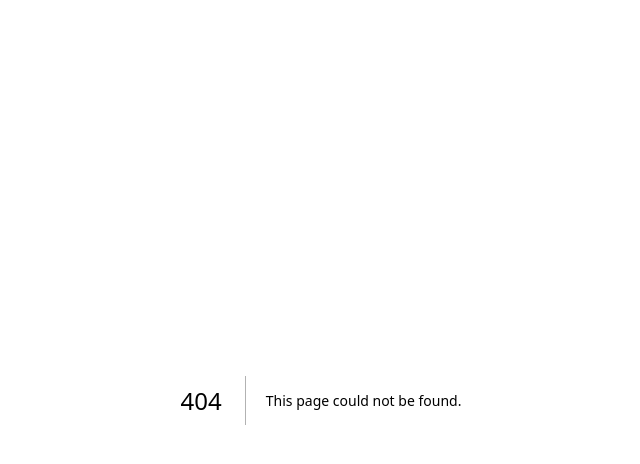
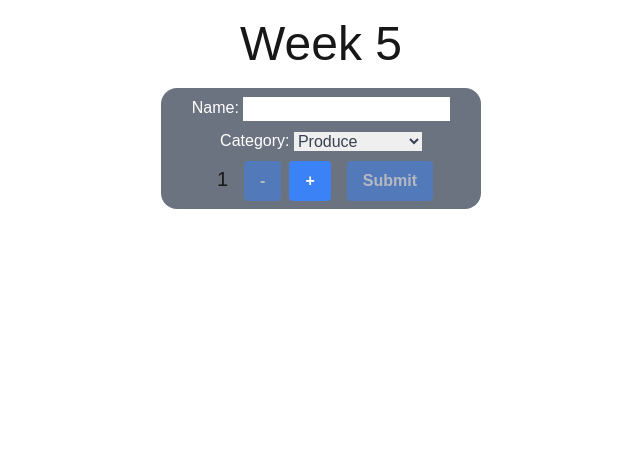
Before and after one commit to liamjwoods5/cprg306-assignments, a Next.js app: page /week-5 in a window 1280 px wide. Before the commit this address had no page. Shown: the top 464 px of the page, without its empty margins (319-959 px from the left). Built offline with nearby package versions, Linux system fonts and the light colour scheme.

Commit message:
Week 5 assignment
completed week 5 assignment

```diff
--- a/app/page.js
+++ b/app/page.js
@@ -1,18 +1,34 @@
 export default function Home() {
   return (
     <div>
-      <h1 className="text-2xl m-5 mb-1">
-        CPRG 306: Web Development 2 - Assignments
-      </h1>
+      <h1 className="text-2xl m-5 mb-1">CPRG 306: Web Development 2 - Assignments</h1>
       <ul className="ml-7">
         <li>
-          <a href="/week-2" className="hover:text-blue-500 hover:underline">
+          <a
+            href="/week-2"
+            className="hover:text-blue-500 hover:underline">
             Week-2 Assignment
           </a>
         </li>
         <li>
-          <a href="/week-3" className="hover:text-blue-500 hover:underline">
+          <a
+            href="/week-3"
+            className="hover:text-blue-500 hover:underline">
             Week-3 Assignment
+          </a>
+        </li>
+        <li>
+          <a
+            href="/week-4"
+            className="hover:text-blue-500 hover:underline">
+            Week-4 Assignment
+          </a>
+        </li>
+        <li>
+          <a
+            href="/week-5"
+            className="hover:text-blue-500 hover:underline">
+            Week-5 Assignment
           </a>
         </li>
       </ul>
--- a/app/week-3/page.js
+++ b/app/week-3/page.js
@@ -8,3 +8,4 @@ export default function Page() {
     </main>
   );
 }
+5;
--- /dev/null
+++ b/app/week-4/new-items.js
@@ -0,0 +1,43 @@
+"use client";
+import { useState } from "react";
+
+export default function NewItem() {
+  const [quantity, setQuantity] = useState(1);
+
+  const increment = () => {
+    setQuantity((prevQuantity) => {
+      if (prevQuantity < 20) {
+        return prevQuantity + 1;
+      }
+      return prevQuantity;
+    });
+  };
+
+  const decrement = () => {
+    setQuantity((prevQuantity) => {
+      if (prevQuantity > 1) {
+        return prevQuantity - 1;
+      }
+      return prevQuantity;
+    });
+  };
+
+  return (
+    <div className="text-center">
+      <h1 className="inline-block mx-4 text-xl">{quantity}</h1>
+      <button
+        onClick={decrement}
+        disabled={quantity <= 1}
+        className="bg-blue-500 hover:bg-blue-700 text-white font-bold py-2 px-4 rounded inline-block disabled:opacity-50">
+        -
+      </button>
+
+      <button
+        onClick={increment}
+        disabled={quantity >= 20}
+        className="bg-blue-500 hover:bg-blue-700 text-white font-bold py-2 px-4 rounded inline-block m-2 disabled:opacity-50">
+        +
+      </button>
+    </div>
+  );
+}
--- /dev/null
+++ b/app/week-4/page.js
@@ -0,0 +1,11 @@
+import React from "react";
+import NewItem from "./new-item";
+
+export default function Main() {
+  return (
+    <div>
+      <h1 className="text-5xl text-center m-5">Week 4</h1>
+      <NewItem />
+    </div>
+  );
+}
--- /dev/null
+++ b/app/week-5/new-items.js
@@ -0,0 +1,105 @@
+"use client";
+import { useState } from "react";
+
+export default function NewItem() {
+  const [quantity, setQuantity] = useState(1);
+  const [name, setName] = useState("");
+  const [category, setCategory] = useState("Produce");
+
+  let item = {
+    name: name,
+    quantity: quantity,
+    category: category,
+  };
+
+  const handleNameChange = (event) => {
+    setName(event.target.value);
+  };
+  const handleCategoryChange = (event) => {
+    setCategory(event.target.value);
+  };
+
+  const handleSubmit = (event) => {
+    event.preventDefault();
+    console.dir(event);
+    console.log({ name, quantity, category });
+    alert(`Name: ${item.name}, Quantity: ${item.quantity}, Category: ${item.category}`);
+    setName("");
+    setQuantity(1);
+    setCategory("Produce");
+  };
+
+  const increment = () => {
+    setQuantity((prevQuantity) => {
+      if (prevQuantity < 20) {
+        return prevQuantity + 1;
+      }
+      return prevQuantity;
+    });
+  };
+
+  const decrement = () => {
+    setQuantity((prevQuantity) => {
+      if (prevQuantity > 1) {
+        return prevQuantity - 1;
+      }
+      return prevQuantity;
+    });
+  };
+
+  return (
+    <div className="mx-auto w-80">
+      <div className="text-center bg-gray-500 w-80 rounded-2xl">
+        <form onSubmit={handleSubmit}>
+          <div className="p-2">
+            <label className="text-white">Name: </label>
+            <input
+              type="text"
+              onChange={handleNameChange}
+              value={name}
+              required
+              className="text-gray-700 align-middle "></input>
+          </div>
+          <div>
+            <label className="text-white"> Category: </label>
+            <select
+              onChange={handleCategoryChange}
+              value={category}
+              className="text-gray-700 align-middle">
+              <option value="Produce">Produce</option>
+              <option value="Dairy">Dairy</option>
+              <option value="Bakery">Bakery</option>
+              <option value="Meat">Meat</option>
+              <option value="Frozen Foods">Frozen Foods</option>
+              <option value="Canned Goods">Canned Goods</option>
+              <option value="Dry Goods">Dry Goods</option>
+              <option value="Beverages">Beverages</option>
+              <option value="Snacks">Snacks</option>
+              <option value="Household">Household</option>
+              <option value="Other">Other</option>
+            </select>
+          </div>
+        </form>
+        <h1 className="inline-block mx-4 text-xl">{quantity}</h1>
+        <button
+          onClick={decrement}
+          disabled={quantity <= 1}
+          className="bg-blue-500 hover:bg-blue-700 text-white font-bold py-2 px-4 rounded inline-block disabled:opacity-50">
+          -
+        </button>
+        <button
+          onClick={increment}
+          disabled={quantity >= 20}
+          className="bg-blue-500 hover:bg-blue-700 text-white font-bold py-2 px-4 rounded inline-block m-2 disabled:opacity-50">
+          +
+        </button>
+        <button
+          onClick={handleSubmit}
+          disabled={!name}
+          className="bg-blue-500 hover:bg-blue-700 text-white font-bold py-2 px-4 rounded inline-block m-2 disabled:opacity-50">
+          Submit
+        </button>
+      </div>
+    </div>
+  );
+}
--- /dev/null
+++ b/app/week-5/page.js
@@ -0,0 +1,11 @@
+import React from "react";
+import NewItem from "./new-items";
+
+export default function Main() {
+  return (
+    <div>
+      <h1 className="text-5xl text-center m-5">Week 5</h1>
+      <NewItem />
+    </div>
+  );
+}
```
